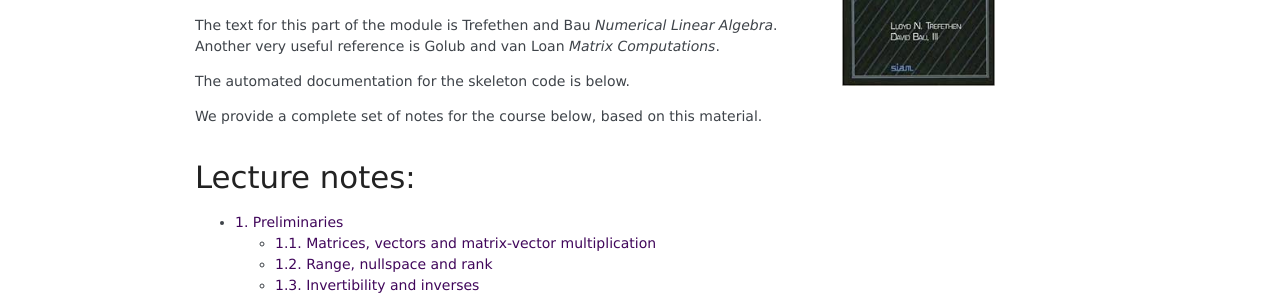
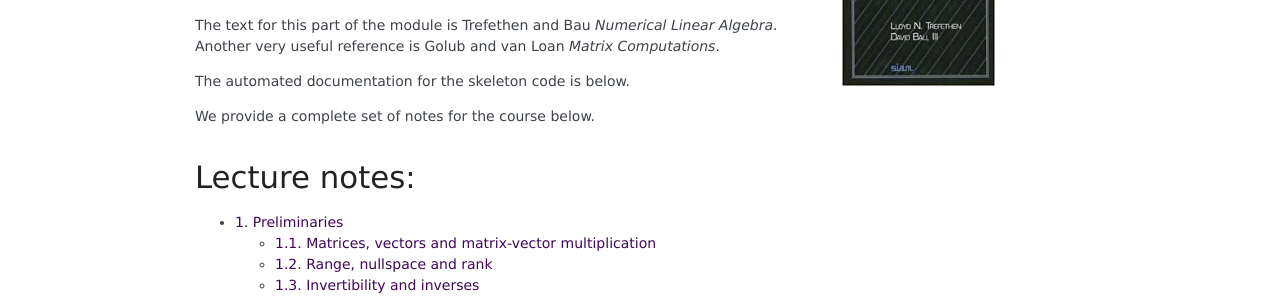
Before and after one commit to comp-lin-alg/comp-lin-alg-course, a Sphinx documentation site: the page built from doc/source/index.rst, in a window 1280 px wide. Shown: the part 931-1229 px from the top of the page. Built offline with Sphinx 7.4.7, drawn with Linux system fonts in a browser that asks for light colours; formulas are drawn with MathJax 3; pages that are not in the unit, such as notebooks, are missing from menus.

Commit message:
remove based

```diff
--- a/doc/source/index.rst
+++ b/doc/source/index.rst
@@ -45,8 +45,7 @@
 
       cla_utils
 
-   We provide a complete set of notes for the course below, based on
-   this material.
+   We provide a complete set of notes for the course below.
 
    Lecture notes:
    ~~~~~~~~~~~~~~
```
